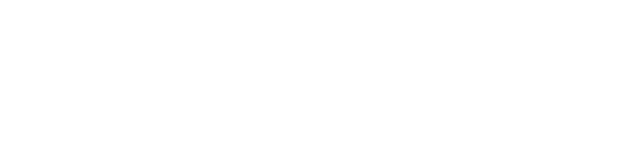
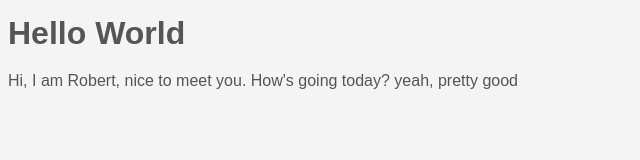
Before and after one commit to xuzhang0636/css, a plain HTML site: page csscheatsheet/index.html in a window 1280 px wide. Shown: the whole page, without its empty margins (0-640 px from the left). Drawn offline with Linux system fonts and the light colour scheme.

Commit message:
commit note and practice

```diff
--- /dev/null
+++ b/csscheatsheet/css/style.css
@@ -0,0 +1,15 @@
+body {
+  background: #f4f4f4;
+  color: #555555;
+  font-family: Arial, Helvetica, sans-serif;
+  font-size: 16px;
+  font-weight: normal;
+  /* same as above
+ font: normal 16px Arial, Helvetica, sans-serif; */
+
+ line-height: 1.6em;
+}
+
+.box-1{
+
+}
--- a/csscheatsheet/index.html
+++ b/csscheatsheet/index.html
@@ -1,12 +1,18 @@
 <!DOCTYPE html>
 <html lang="en">
-<head>
-    <meta charset="UTF-8">
-    <meta name="viewport" content="width=device-width, initial-scale=1.0">
-    <meta http-equiv="X-UA-Compatible" content="ie=edge">
+  <head>
+    <meta charset="UTF-8" />
+    <meta name="viewport" content="width=device-width, initial-scale=1.0" />
+    <meta http-equiv="X-UA-Compatible" content="ie=edge" />
     <title>CSS Cheat Sheet</title>
-</head>
-<body>
-
-</body>
+    <link rel="stylesheet" type="text/css" href="css/style.css" />
+  </head>
+  <body>
+    <div class="box-1">
+      <h1>Hello World</h1>
+      <p>
+        Hi, I am Robert, nice to meet you. How's going today? yeah, pretty good
+      </p>
+    </div>
+  </body>
 </html>
```
Also changed, not shown: csscheatsheet/image/css-selector.png (added), 2 other files.
